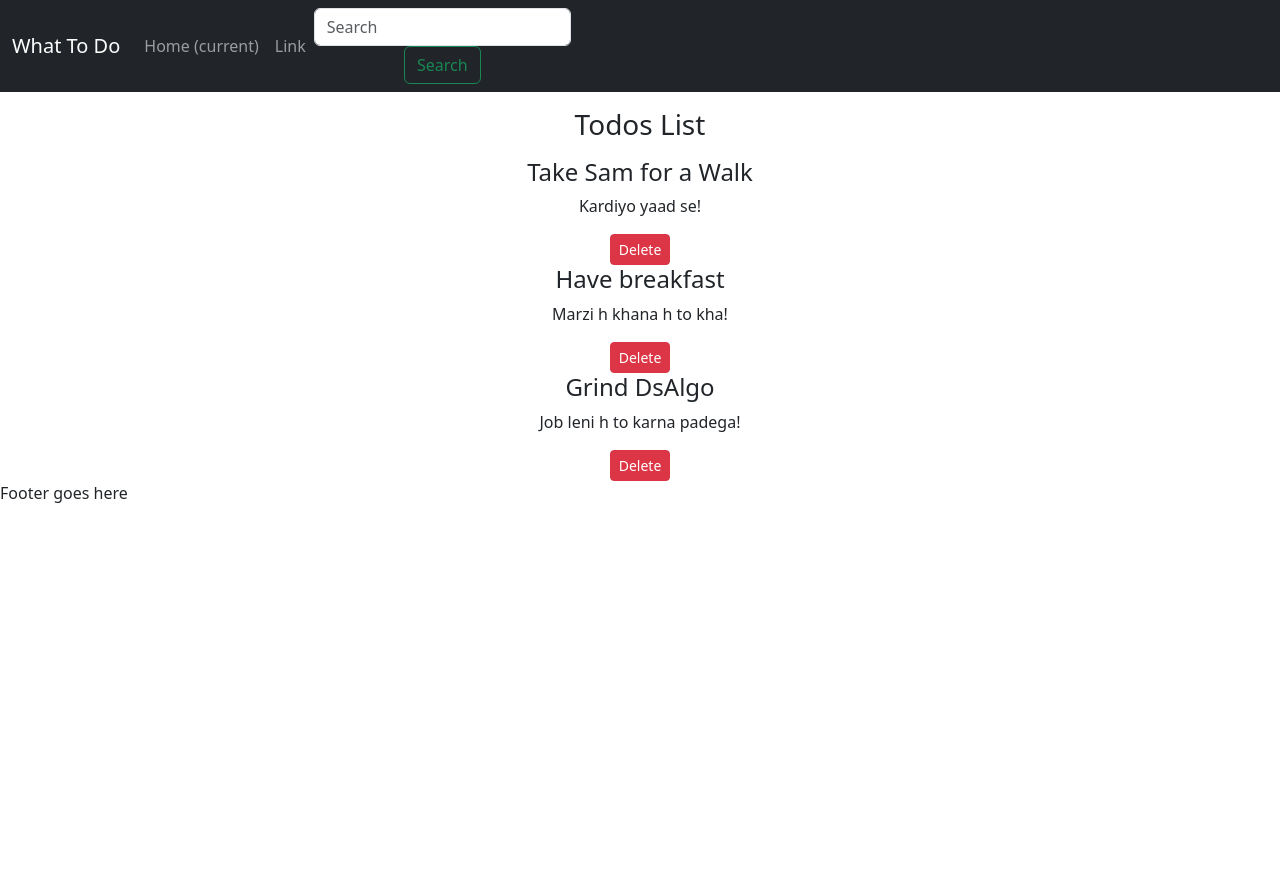
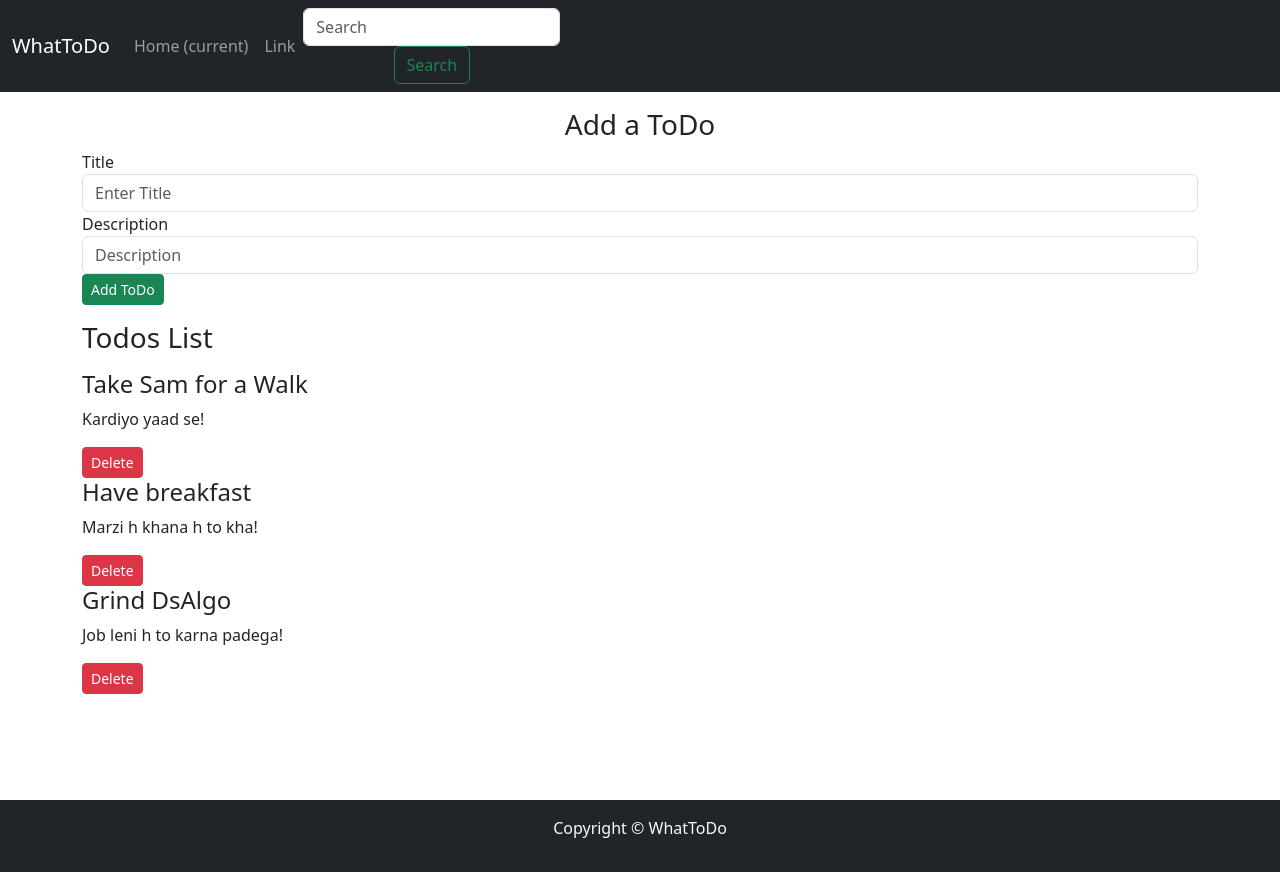
Before and after one commit to OfficialNMN/Inventory-Manager, a React (Create React App) app: page / in a window 1280 px wide. Before the commit the page ends 800 px from the top, so only its background shows below. Built offline with nearby package versions, Linux system fonts and the light colour scheme.

Commit message:
footers and styles

```diff
--- a/src/App.js
+++ b/src/App.js
@@ -2,14 +2,19 @@ import './App.css';
 import Header from './components/Header';
 import Footer from './components/Footer';
 import {Todos} from './components/Todos';
+import React, {useState} from 'react'
+import { AddTodo } from './components/AddTodo';
 
 function App(){
 
   const onDelete = (todo) => {
     console.log("I am on delete")
+    settodos(todos.filter((e)=>{
+      return e!==todo;
+    }))
   }
 
-  let todos=[
+const [todos, settodos] = useState([
     {
     sno:1,
     title: "Take Sam for a Walk",
@@ -24,12 +29,13 @@ function App(){
     sno:3,
     title: "Grind DsAlgo",
     desc: "Job leni h to karna padega!"
-  },
-  ]
+  }
+  ])
 
   return (
     <div className="App">
-      <Header title='What To Do'/>
+      <Header title='WhatToDo'/>
+      <AddTodo/>
       <Todos todos={todos} onDelete={onDelete}/>
       <Footer/>
     </div>
--- /dev/null
+++ b/src/components/AddTodo.js
@@ -0,0 +1,20 @@
+import React from "react";
+
+export const AddTodo = () => {
+  return (
+    <div className='container my-3' >
+      <h3>Add a ToDo</h3>
+      <form align='left'>
+        <div class="form-group">
+          <label for="title">Title</label>
+          <input type="text" class="form-control" id="text" aria-describedby="emailHelp" placeholder="Enter Title"  />
+        </div>
+        <div class="form-group">
+          <label for="desc">Description</label>
+          <input type="desc" class="form-control" id="desc" placeholder="Description" />
+        </div>
+        <button type="submit" class="btn btn-success btn-sm"> Add ToDo</button>
+      </form>
+    </div>
+  );
+};
--- a/src/components/Footer.js
+++ b/src/components/Footer.js
@@ -1,9 +1,16 @@
 import React from 'react'
 
-export default function Footer() {
+export default function Footer(props) {
+    let footerStyle={
+        position:'absolute',
+        top:"100vh",
+        width:"100%"
+    }
     return (
-        <div>
-            <p align='left'>Footer goes here</p>
-        </div>
+        <footer className='bg-dark text-light py-3' style={footerStyle}>
+            <p className='text-center'>
+            Copyright &copy; WhatToDo
+            </p>
+        </footer>
     )
 }
--- a/src/components/Todos.js
+++ b/src/components/Todos.js
@@ -3,10 +3,11 @@ import { TodoItem } from './TodoItem'
 
 export const Todos = (props) => {
     return (
-        <div className='container'>
-            <h3 className='text-center my-3'>Todos List</h3>
+        <div className='container' align='left'>
+            <h3 className='my-3'>Todos List</h3>
             {/* to display all TodoItem components*/}
-            {props.todos.map((todo)=>{
+            {props.todos.length===0 ? "All clear Well Done!":
+            props.todos.map((todo)=>{
                 return <TodoItem todo={todo} key={todo.sno} onDelete={props.onDelete}/>
             })}
         </div>
```
